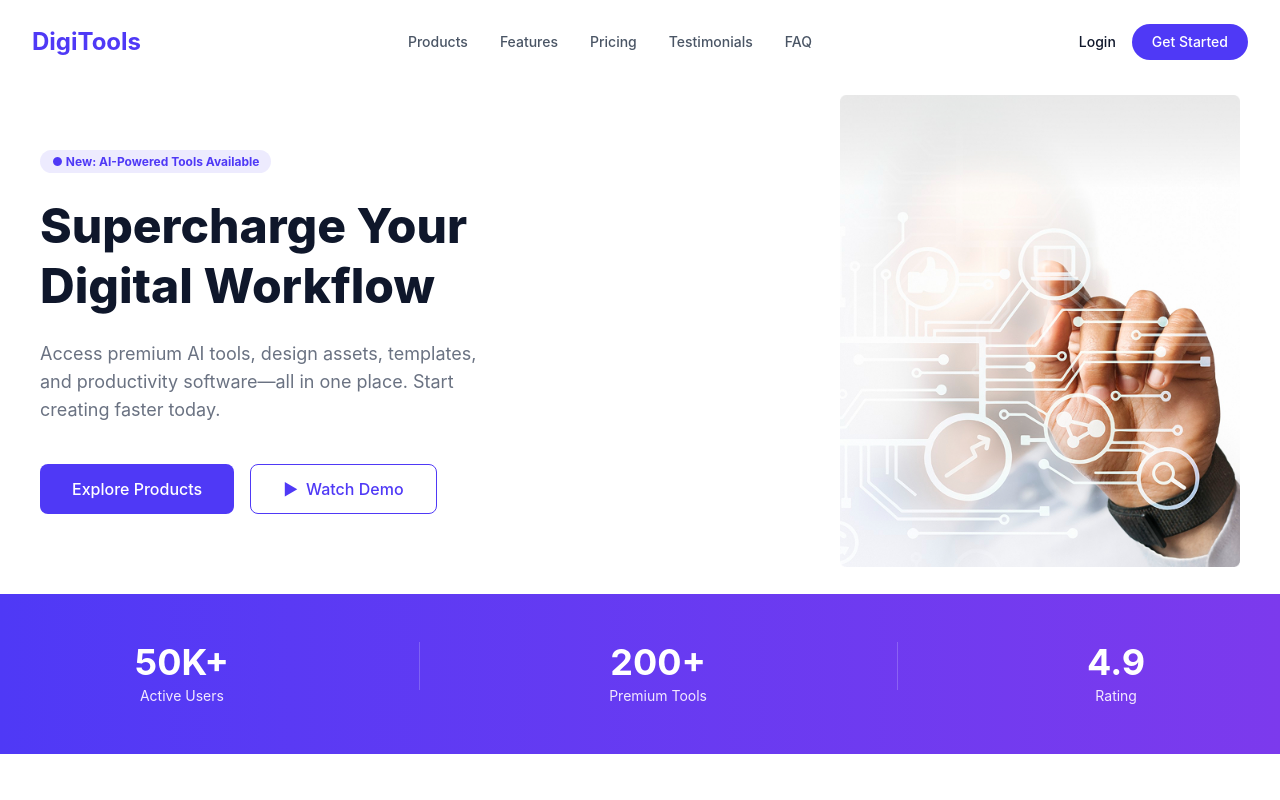
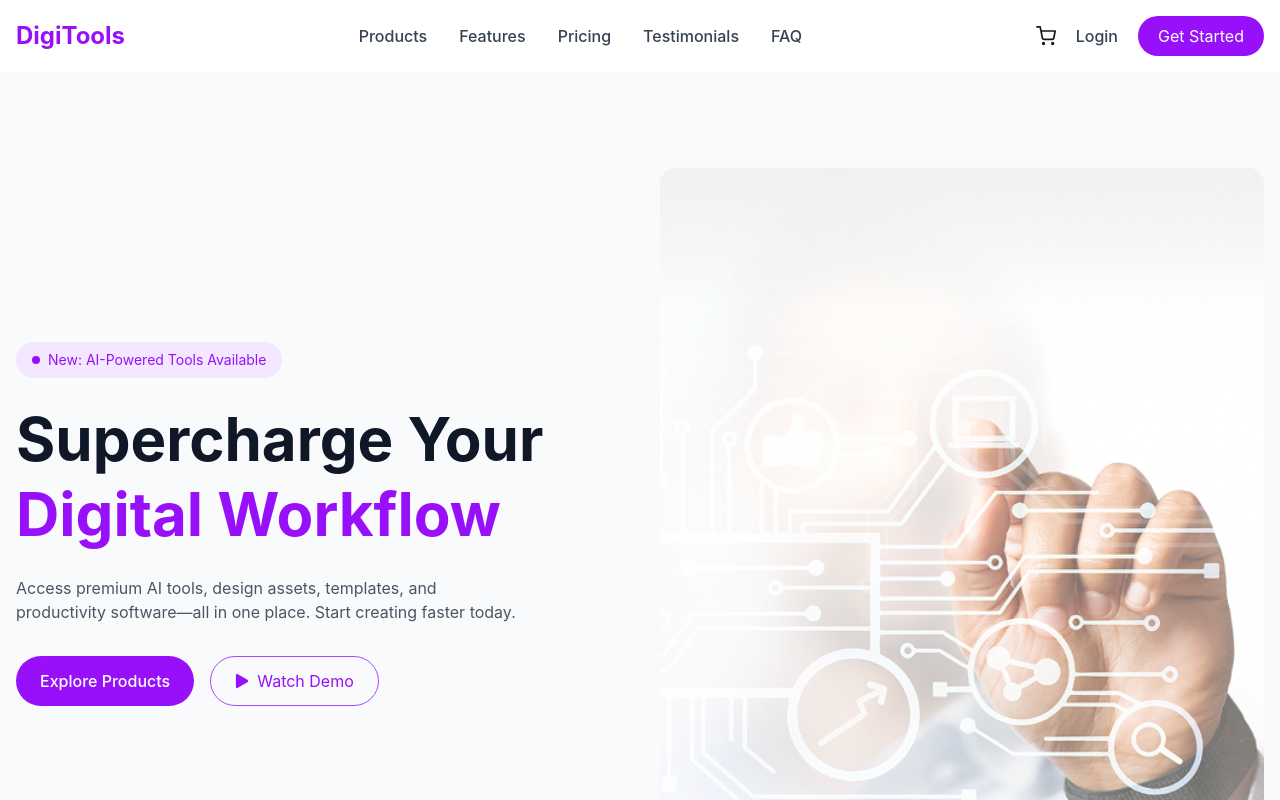
Before and after one commit to hassanhrz94-ctrl/Assignment-6, a React (Vite) app: page / in a window 1280 px wide. Shown: the top 800 px of the page. Built offline with nearby package versions, Linux system fonts and the light colour scheme.

Commit message:
featured added

```diff
--- a/package.json
+++ b/package.json
@@ -13,6 +13,7 @@
     "@tailwindcss/vite": "^4.2.2",
     "react": "^19.2.4",
     "react-dom": "^19.2.4",
+    "react-icons": "^5.6.0",
     "react-toastify": "^11.0.5",
     "tailwindcss": "^4.2.2"
   },
--- a/src/App.jsx
+++ b/src/App.jsx
@@ -9,6 +9,7 @@ import Cart from './component/cart/Cart'
 import { ToastContainer } from 'react-toastify'
 import GetStarted from './getStarted/GetStarted'
 import Subscription from './getStarted/Subscription'
+import Hero from './component/navbar/Hero'
 
 
 const productsPromise = async()=>{
@@ -28,6 +29,7 @@ console.log(carts)
   return (
     <>
      <Navbar/>
+     <Hero/>
         <ToastContainer />
 
      {/* name of each tab group should be unique */}
--- /dev/null
+++ b/src/component/navbar/Hero.jsx
@@ -0,0 +1,60 @@
+import React from "react";
+import { FaPlay } from "react-icons/fa";
+import heroImg from "../../../assets/products/banner.png"
+
+const Hero = () => {
+  return (
+    <section className="bg-gray-50">
+      <div className="container mx-auto px-4 py-16 md:py-24 grid md:grid-cols-2 gap-10 items-center">
+
+
+        <div>
+          <div className="inline-flex items-center gap-2 bg-purple-100 text-purple-600 px-4 py-2 rounded-full text-sm mb-6">
+            <span className="w-2 h-2 bg-purple-600 rounded-full"></span>
+            New: AI-Powered Tools Available
+          </div>
+
+
+          <h1 className="text-4xl md:text-6xl font-bold leading-tight text-gray-900">
+            Supercharge Your <br />
+            <span className="text-purple-600">Digital Workflow</span>
+          </h1>
+
+
+          <p className="text-gray-600 mt-6 max-w-lg">
+            Access premium AI tools, design assets, templates, and productivity
+            software—all in one place. Start creating faster today.
+          </p>
+
+
+          <div className="mt-8 flex flex-col sm:flex-row gap-4">
+            <button className="bg-purple-600 text-white px-6 py-3 rounded-full font-medium hover:bg-purple-700 transition">
+              Explore Products
+            </button>
+
+            <button className="flex items-center justify-center gap-2 px-6 py-3 rounded-full border border-purple-500 text-purple-600 hover:bg-purple-50 transition">
+              <FaPlay className="text-sm" />
+              Watch Demo
+            </button>
+          </div>
+        </div>
+
+
+        <div className="relative">
+          <div className="rounded-2xl overflow-hidden">
+            <img
+              src={heroImg}
+              alt="hero"
+              className="w-full h-full object-cover"
+            />
+          </div>
+
+
+          <div className="absolute inset-0 bg-white/40 rounded-2xl"></div>
+        </div>
+      </div>
+    </section>
+  );
+};
+
+export default Hero;
--- a/src/component/navbar/Navbar.jsx
+++ b/src/component/navbar/Navbar.jsx
@@ -1,73 +1,70 @@
+import React, { useState } from "react";
+import { HiMenu, HiX } from "react-icons/hi";
+import { FiShoppingCart } from "react-icons/fi";
+
+const Navbar = () => {
+  const [open, setOpen] = useState(false);
+
+  return (
+    <nav className="w-full bg-white shadow-sm">
+      <div className="container mx-auto px-4 py-4 flex justify-between items-center">
 
 
-import heroImg from "../../../assets/products/banner.png"
-function Navbar() {
+        <h1 className="text-2xl font-bold text-purple-600">
+          DigiTools
+        </h1>
 
-  return (
-   <div className="min-h-screen bg-white font-sans text-slate-900">
-      {/* 1. Navigation Bar */}
-      <nav className="flex items-center justify-between px-8 py-6 max-w-7xl mx-auto">
-        <div className="text-2xl font-bold text-[#4F39F6]">DigiTools</div>
-        <div className="hidden md:flex space-x-8 text-sm font-medium text-gray-600">
-          <a href="#" className="hover:text-[#4F39F6]">Products</a>
-          <a href="#" className="hover:text-[#4F39F6]">Features</a>
-          <a href="#" className="hover:text-[#4F39F6]">Pricing</a>
-          <a href="#" className="hover:text-[#4F39F6]">Testimonials</a>
-          <a href="#" className="hover:text-[#4F39F6]">FAQ</a>
-        </div>
-        <div className="flex items-center space-x-4">
-          <button className="text-sm font-medium">Login</button>
-          <button className="bg-[#4F39F6] text-white px-5 py-2 rounded-full text-sm font-medium hover:bg-opacity-90">
+
+        <ul className="hidden md:flex items-center gap-8 text-gray-700 font-medium">
+          <li className="hover:text-purple-600 cursor-pointer">Products</li>
+          <li className="hover:text-purple-600 cursor-pointer">Features</li>
+          <li className="hover:text-purple-600 cursor-pointer">Pricing</li>
+          <li className="hover:text-purple-600 cursor-pointer">Testimonials</li>
+          <li className="hover:text-purple-600 cursor-pointer">FAQ</li>
+        </ul>
+
+
+        <div className="hidden md:flex items-center gap-5">
+          <FiShoppingCart className="text-xl cursor-pointer" />
+
+          <button className="text-gray-700 font-medium hover:text-purple-600">
+            Login
+          </button>
+
+          <button className="bg-purple-600 text-white px-5 py-2 rounded-full hover:bg-purple-700 transition">
             Get Started
           </button>
         </div>
-      </nav>
 
-              <section className="max-w-7xl mx-auto px-10 pt-16 pb-20 flex flex-col md:flex-row items-center">
-        <div className="md:w-1/2">
-          <span className="bg-[#4F39F6]/10 text-[#4F39F6] text-xs font-bold px-3 py-1 rounded-full">
-            ● New: AI-Powered Tools Available
-          </span>
-          <h1 className="text-5xl font-extrabold mt-6 leading-tight">
-            Supercharge Your <br /> Digital Workflow
-          </h1>
-          <p className="text-gray-500 mt-6 text-lg max-w-md">
-            Access premium AI tools, design assets, templates, and productivity software—all in one place. Start creating faster today.
-          </p>
-          <div className="flex space-x-4 mt-10">
-            <button className="bg-[#4F39F6] text-white px-8 py-3 rounded-lg font-medium">Explore Products</button>
-            <button className="border border-[#4F39F6] text-[#4F39F6] px-8 py-3 rounded-lg font-medium flex items-center">
-              <span className="mr-2">▶</span> Watch Demo
+
+        <div className="md:hidden">
+          <button onClick={() => setOpen(!open)}>
+            {open ? <HiX size={28} /> : <HiMenu size={28} />}
+          </button>
+        </div>
+      </div>
+
+
+      {open && (
+        <div className="md:hidden px-6 pb-4">
+          <ul className="flex flex-col gap-4 text-gray-700 font-medium">
+            <li>Products</li>
+            <li>Features</li>
+            <li>Pricing</li>
+            <li>Testimonials</li>
+            <li>FAQ</li>
+          </ul>
+
+          <div className="mt-4 flex flex-col gap-3">
+            <button className="text-left">Login</button>
+            <button className="bg-purple-600 text-white py-2 rounded-full">
+              Get Started
             </button>
           </div>
         </div>
-        <div className="md:w-1/2 mt-12 md:mt-0 flex justify-end">
-          <div className="w-[400px] h-[300px] bg-gray-100 rounded-2xl flex items-center justify-center text-gray-400">
-            <img src={heroImg} alt="" srcset="" />
-          </div>
-        </div>
-      </section>
-        <section className="bg-gradient-to-r from-[#4F39F6] to-[#7C3AED] py-12">
-      <div className="max-w-7xl mx-auto px-10 flex flex-wrap justify-around text-white text-center">
-        <div>
-          <h2 className="text-4xl font-bold">50K+</h2>
-          <p className="text-purple-100 text-sm mt-1">Active Users</p>
-        </div>
-        <div className="h-12 w-px bg-white/20 hidden md:block"></div>
-        <div>
-          <h2 className="text-4xl font-bold">200+</h2>
-          <p className="text-purple-100 text-sm mt-1">Premium Tools</p>
-        </div>
-        <div className="h-12 w-px bg-white/20 hidden md:block"></div>
-        <div>
-          <h2 className="text-4xl font-bold">4.9</h2>
-          <p className="text-purple-100 text-sm mt-1">Rating</p>
-        </div>
-      </div>
-    </section>
-      </div>
+      )}
+    </nav>
+  );
+};
 
-
-  );
-}
-export default Navbar
+export default Navbar;
```
Also changed, not shown: 1 other file (tests, documents, lock files or other folders).
